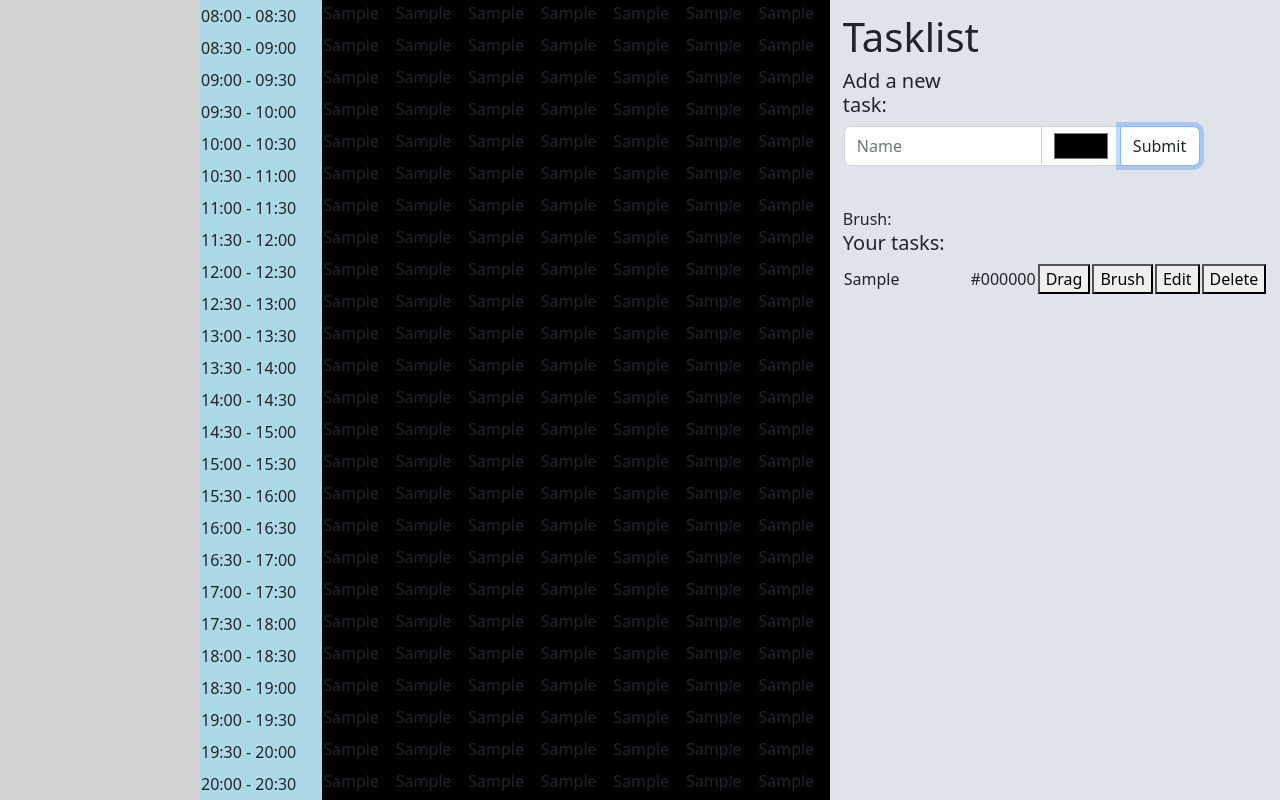
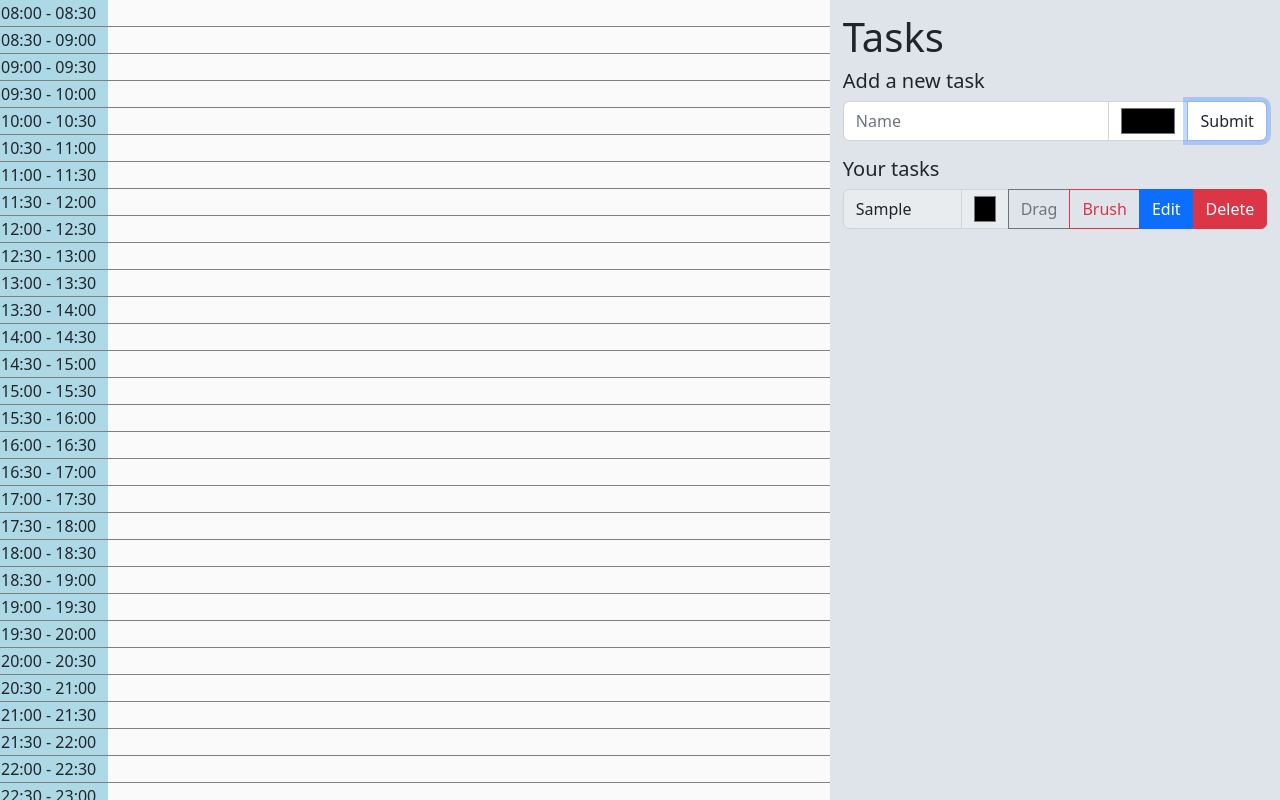
Before and after one commit to bygeze/RoutinePalAlpha, a React (Create React App) app in the folder frontend/routinepal/: page / in a window 1280 px wide. Both pictures are taken after typing "Sample" into the empty fields and a click on the button "Submit". Built offline with nearby package versions, Linux system fonts and the light colour scheme.

Commit message:
Styling and also disabled checks on localStorage, so now the app restarts everytime the app is refreshed

```diff
--- a/frontend/routinepal/src/App.css
+++ b/frontend/routinepal/src/App.css
@@ -14,7 +14,7 @@ html, body, #root, .wrapper {
 }
 
 .Column1 {
-  width: 200px;
+
   height: 100%;
   background-color: lightgray;
 }
@@ -38,8 +38,6 @@ html, body, #root, .wrapper {
 
 }
 
-
-
 /* task list column */
 .Column3 {
   width: 450px;
@@ -53,16 +51,13 @@ html, body, #root, .wrapper {
   max-width: 80px;
 }
 
-.submitTaskButton {
+.submitTaskButton, .deleteTaskButton {
   max-width: 80px;
 }
 
+/* your task styles */
 
 
-.Column3 table {
-  width: 100%;
-
-}
 
 .ToggleButton {
   position: absolute;
@@ -80,9 +75,16 @@ html, body, #root, .wrapper {
   width: 100%;
   max-height: 100%;
   min-height: 100%;
+  table-layout: fixed;
+  height: fit-content;
 }
 
 
 .WeekTable td > div {
-  min-height: 30px;
+  height:100%;
 }
+
+.WeekTable td {
+  border-bottom: 1px solid gray;
+  word-wrap: break-word;
+}
--- a/frontend/routinepal/src/App.js
+++ b/frontend/routinepal/src/App.js
@@ -46,6 +46,10 @@ function App() {
   useEffect(() => {
     if( Storage.init() ) {
       console.info("LocalStorage is working just fine.");
+
+      // setTest Task
+      Storage.saveTask({ name: "", duration: 0, repetition: 1, color: "#FAFAFA" })
+
       let fetchedTasks = Storage.fetchAllTasks();
       let fetchedMatrix = fetchMatrix();
 
--- a/frontend/routinepal/src/storage/Storage.js
+++ b/frontend/routinepal/src/storage/Storage.js
@@ -12,28 +12,28 @@ class Storage {
 
         let tasks = localStorage.getItem('tasks');
 
-        if (tasks === undefined || tasks === "undefined" || tasks === null)  {
+        //if (tasks === undefined || tasks === "undefined" || tasks === null)  {
             // checks if tasks array exists, if it doesn't, creates it.
 
 
             localStorage.setItem('tasks', JSON.stringify([]));
 
-        }
+        //}
 
         let idGenerator = localStorage.getItem('idCounter');
 
-        if (idGenerator === undefined || idGenerator === "undefined" || idGenerator === null) {
+        //if (idGenerator === undefined || idGenerator === "undefined" || idGenerator === null) {
 
             // checks if  id counter exists, if it doesn't, creates it.
 
             localStorage.setItem("idCounter", 0);
-        }
+        //}
 
         let matrixStorage = localStorage.getItem("matrix");
 
-        if(matrixStorage === undefined || matrixStorage === "undefined" || matrixStorage === null) {
+        //if(matrixStorage === undefined || matrixStorage === "undefined" || matrixStorage === null) {
             localStorage.setItem("matrix", JSON.stringify(this.createMatrix()));
-        }
+        //}
             // this function is temporary, matrix creation should run on server side.
 
         // here should be
--- a/frontend/routinepal/src/tasks/AddTaskTableRow.js
+++ b/frontend/routinepal/src/tasks/AddTaskTableRow.js
@@ -11,27 +11,22 @@ const AddTaskTableRow = ({addTask}) => {
       };
 
     return (
-        <tr>
-            <td colSpan="5">
-            <div class="input-group mb-3">
+            <div className="input-group mb-3">
                 <input
-                    class="form-control"
+                    className="form-control"
                     type="text"
                     value={task.name}
                     onChange={(e) => setTask({ ...task, name: e.target.value })}
                     placeholder="Name"
                     />
                 <input
-                    class="form-control taskColorInput"
+                    className="form-control taskColorInput"
                     type="color"
                     value={task.color}
                     onChange={(e) => setTask({ ...task, color: e.target.value })}
                 />
-                <button class="form-control btn btn-primary submitTaskButton "type="submit" onClick={handleSubmit}>Submit</button>
+                <button className="form-control btn btn-primary submitTaskButton" type="submit" onClick={handleSubmit}>Submit</button>
             </div>
-
-            </td>
-        </tr>
     );
 }
 
--- a/frontend/routinepal/src/tasks/TaskTableRow.js
+++ b/frontend/routinepal/src/tasks/TaskTableRow.js
@@ -4,6 +4,7 @@ import { useState, useEffect } from "react";
 const TaskTableRow = (props) => {
     const [edit, setEdit] = useState(false);
     const [task, setTask] = useState(props.task);
+
 
     const handleEdit = () => {
       setEdit(!edit);
@@ -19,38 +20,56 @@ const TaskTableRow = (props) => {
         props.deleteTask(task);
     }
 
-    const toggleBrush = (id) => {
-      // setBrush
-      let brush = task;
-      props.setBrush(brush);
+    const toggleBrush = () => {
+      //if(task.id == props.activeBrush) {
+        //props.setActiveBrush(null);
+        //props.setBrush(null);
+      //} else {
+        props.setBrush(task);
+        props.setActiveBrush(task.id);
+      //}
+    }
+
+    const getBrushButtonClass = (id) => {
+      if (props.activeBrush == id) {
+        return 'btn btn-outline-success';
+      } else {
+        return 'btn btn-outline-danger';
+      }
     }
 
     return (
-      <tr>
-        <td>
+      <div>
+        <div className="input-group mb-3" /*style={{width: '100%'}}*/>
             {edit ? (
                 <input
+                style={{width: '28%', textAlign: "left"}}
                   type="text"
                   value={task.name}
                   onChange={(e) => setTask({ ...task, name: e.target.value })}
+                  className="form-control"
                 />
               ) : (
-            task.name
+                <span style={{width: '28%'}} className="input-group-text" id="basic-addon1">{task.name}</span>
               )}
-        </td>
-        <td>
               {edit ? (
                 <input
                   type="color"
+                  className="form-control taskColorInput  "
                   value={task.color}
                   onChange={(e) => setTask({ ...task, color: e.target.value })}
                 />
               ) : (
-            task.color
+                <input
+                type="color"
+                className="form-control taskColorInput  "
+                value={task.color}
+                disabled
+                ></input>
               )}
-        </td>
-        <td>
+
             <button
+                className="btn btn-outline-secondary deleteTaskButton"
                 draggable
                 onDragStart={(e) => {
                 e.dataTransfer.setData("text/plain", task.id);
@@ -61,7 +80,25 @@ const TaskTableRow = (props) => {
             >
                 Drag
             </button>
-        </td>
+            <button className={getBrushButtonClass(task.id)} onClick={toggleBrush}>Brush</button>
+            {edit ? (
+              <button className="btn btn-success " onClick={handleSave}>Save</button>
+            ) : (
+              <button className="btn btn-primary" onClick={handleEdit}>Edit</button>
+            )}
+
+            <button className="btn btn-danger" onClick={handleDelete}>Delete</button>
+        </div>
+      </div>
+    );
+
+}
+
+export default TaskTableRow;
+
+/*
+
+
         <td>
           <button onClick={toggleBrush}>Brush</button>
         </td>
@@ -78,8 +115,5 @@ const TaskTableRow = (props) => {
 
 
       </tr>
-    );
 
-}
-
-export default TaskTableRow;
+      */
--- a/frontend/routinepal/src/tasks/TasksTable.js
+++ b/frontend/routinepal/src/tasks/TasksTable.js
@@ -1,31 +1,35 @@
-import React, { useEffect } from 'react';
+import React, { useState, useEffect } from 'react';
 import AddTaskTableRow from './AddTaskTableRow'
 import TaskTableRow from './TaskTableRow'
 
 const TasksTable = ({tasks, addTask, updateTask, deleteTask, brush, setBrush}) => {
+    const [activeBrush, setActiveBrush] = useState(null);
 
+    /*
+    tasks.slice(1)
+    esto es por que asi quito la primera tarea que siempre es la tarea por defecto.
+    */
     return (
         <div>
-            <h1>Tasklist</h1>
-            <table className="TaskTable">
+            <h1>Tasks</h1>
+            <h5>Add a new task</h5>
+            <AddTaskTableRow addTask={addTask} />
 
-                <h5>Add a new task:</h5>
-                <tbody>
-                    <AddTaskTableRow addTask={addTask} />
-                    <br />
-                    Brush: {brush.name}
-                    <br />
-                    <h5>Your tasks:</h5>
-                    {tasks.map(task => (
-                        <TaskTableRow key={task.id} task={task} updateTask={updateTask} deleteTask={deleteTask} setBrush={setBrush}/>
+                    <h5>Your tasks</h5>
 
+                    {tasks.slice(1).map(task => (
+                        <TaskTableRow
+                            key={task.id}
+                            task={task}
+                            updateTask={updateTask}
+                            deleteTask={deleteTask}
+                            setBrush={setBrush}
+                            activeBrush={activeBrush}
+                            setActiveBrush={setActiveBrush}/>
                     ))}
-                </tbody>
-            </table>
+
         </div>
-
     );
-
 }
 
 export default TasksTable;
--- a/frontend/routinepal/src/weekvisualizer/WeekTable.js
+++ b/frontend/routinepal/src/weekvisualizer/WeekTable.js
@@ -12,6 +12,7 @@ const WeekTable = ({tasks, matrix, updateMatrix, brush, isPainting, setIsPaintin
 
     //const [matrix, setMatrix] = useState(createMatrix());
     const toggleBrush = (i, j) => {
+        if(brush != null ) {
             if(brush !== "undefined") {
                 if(brush.name != "") {
                     setIsPainting(!isPainting);
@@ -29,6 +30,10 @@ const WeekTable = ({tasks, matrix, updateMatrix, brush, isPainting, setIsPaintin
             } else {
                 console.log("No brush selected");
             }
+        } else {
+            console.log("No brush selected");
+        }
+
     }
 
     const whenBrushHovers = (i, j) => {
@@ -93,23 +98,24 @@ const WeekTable = ({tasks, matrix, updateMatrix, brush, isPainting, setIsPaintin
             <tbody>
                 {matrix.map((row, i) => (
                     <tr key={i}>
-                        <td>{getRowTime(i)}</td>
+                        <td style={{width: "13%"}}>{getRowTime(i)}</td>
                     {row.map((col, j) => (
-                        <td key={j}
+                        <td
+                         key={j}
+                         onMouseDown={(e) => { toggleBrush(i, j);
+                            if (!e) e = window.event;
+                            e.cancelBubble = true;
+                            if (e.stopPropagation) e.stopPropagation();
+                        }}
+                        onMouseOver={(e) => whenBrushHovers(i, j)}
+                        onMouseUp={(e) => toggleBrush(i, j)}
                         style={{ backgroundColor: col === 0 ? 'gray' : findTaskById(col)?.color }} >
                             <div
                                 onDrop={(e) => {
                                     handleDropChange(e, i, j);
                                 }}
                                 onDragOver={(e) => e.preventDefault()}
-                                onMouseDown={(e) => { toggleBrush(i, j);
-                                    if (!e) e = window.event;
-                                    e.cancelBubble = true;
-                                    if (e.stopPropagation) e.stopPropagation();
-                                }}
-                                onSelect
-                                onMouseOver={(e) => whenBrushHovers(i, j)}
-                                onMouseUp={(e) => toggleBrush(i, j)}
+
                             >
                             {findTaskById(col)?.name}
                             </div>
```
Lines whose indentation alone changed are shown as unchanged.
